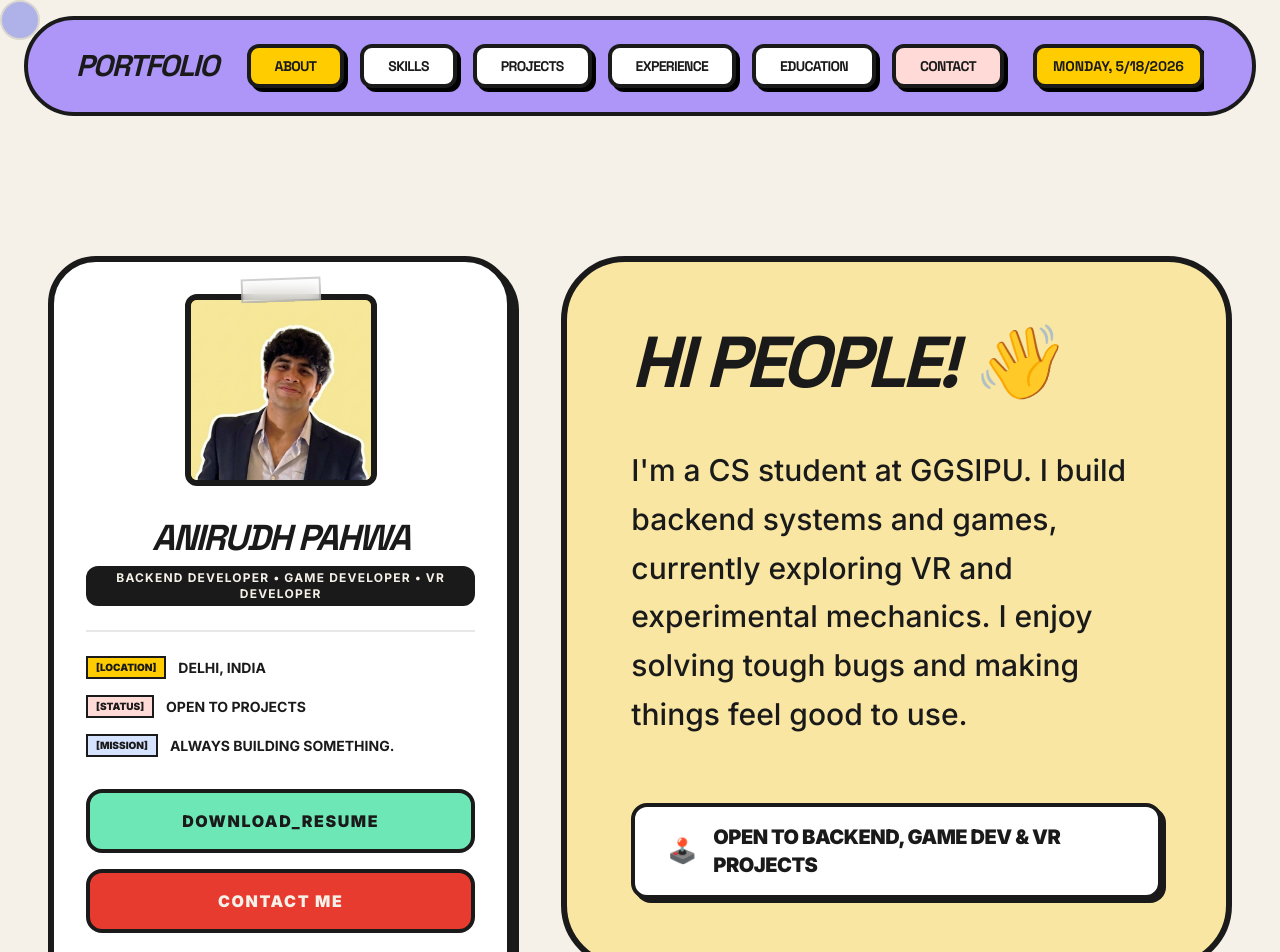
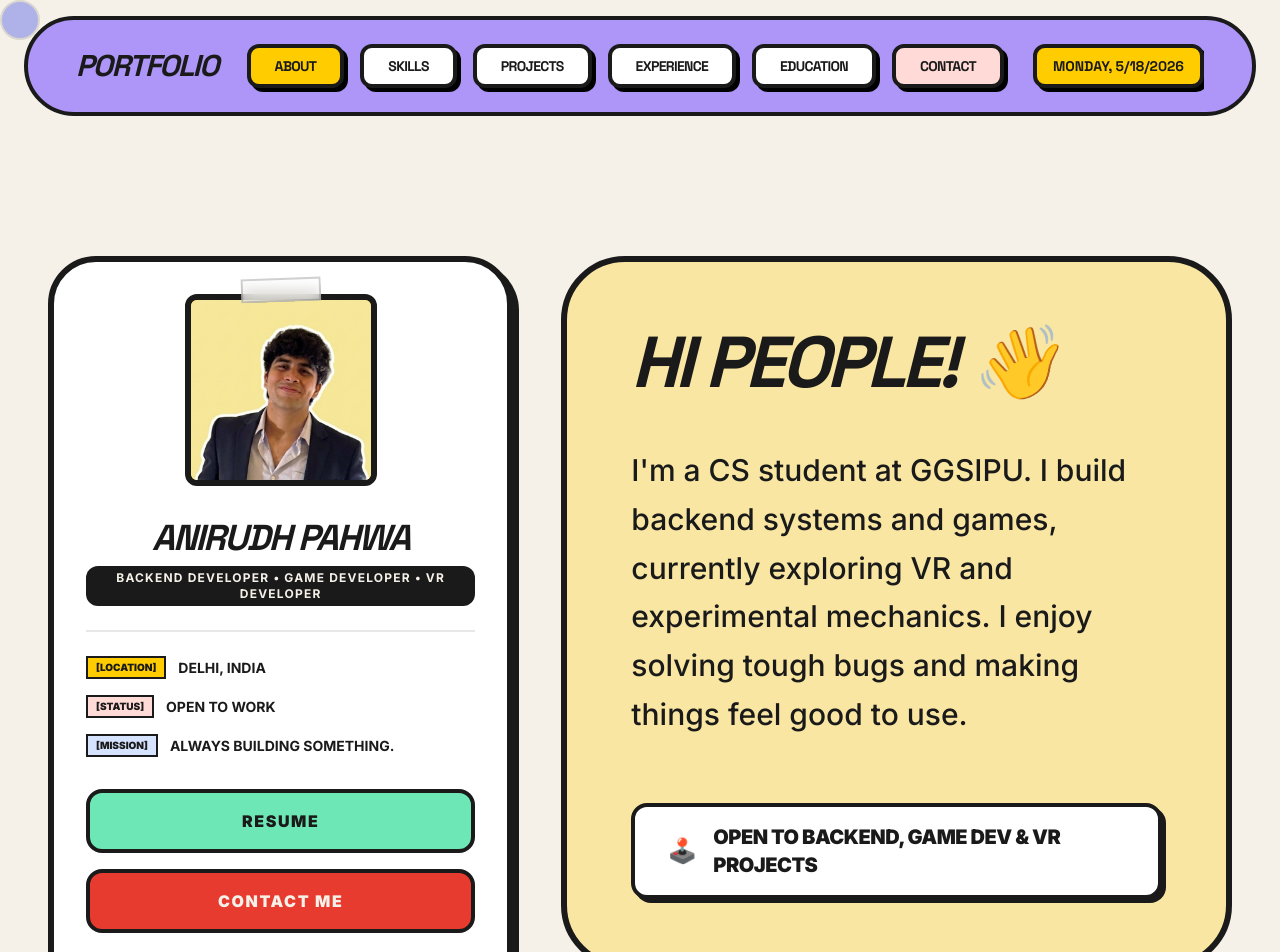
Before and after one commit to Anirudhpahwa/MyPortfolio, a Next.js app: page / in a window 1280 px wide. Shown: the top 952 px of the page. Built offline with nearby package versions, Linux system fonts and the light colour scheme.

Commit message:
Update resume button: open in new tab, rename to RESUME, update status to Open to Work

```diff
--- a/src/components/HeroSection.tsx
+++ b/src/components/HeroSection.tsx
@@ -58,7 +58,7 @@ export default function HeroSection({
                 <span className="bg-secondary-container border-2 border-primary px-2 py-0.5 text-[10px] font-black uppercase">
                   [STATUS]
                 </span>
-                <span className="text-sm font-bold uppercase">Open to Projects</span>
+                <span className="text-sm font-bold uppercase">Open to Work</span>
               </div>
               <div className="flex items-center gap-3">
                 <span className="bg-tertiary-container border-2 border-primary px-2 py-0.5 text-[10px] font-black uppercase">
@@ -71,11 +71,12 @@ export default function HeroSection({
             {/* CTA buttons */}
             <div className="w-full space-y-4 mb-8">
               <a
-                href="/Anirudh_Pahwa_Resume.pdf"
-                download
+                href="/Resume/Anirudh_Pahwa_Resume.pdf"
+                target="_blank"
+                rel="noopener noreferrer"
                 className="w-full bg-[#6EE7B7] border-4 border-primary py-4 rounded-2xl font-black uppercase tracking-widest flex items-center justify-center gap-2 hover:-translate-y-1 hover:shadow-[8px_8px_0px_0px_#1a1a1a] transition-all"
               >
-                DOWNLOAD_RESUME
+                RESUME
               </a>
               <button
                 onClick={onContactClick}
```
Also changed, not shown: 1 other file (tests, documents, lock files or other folders).
